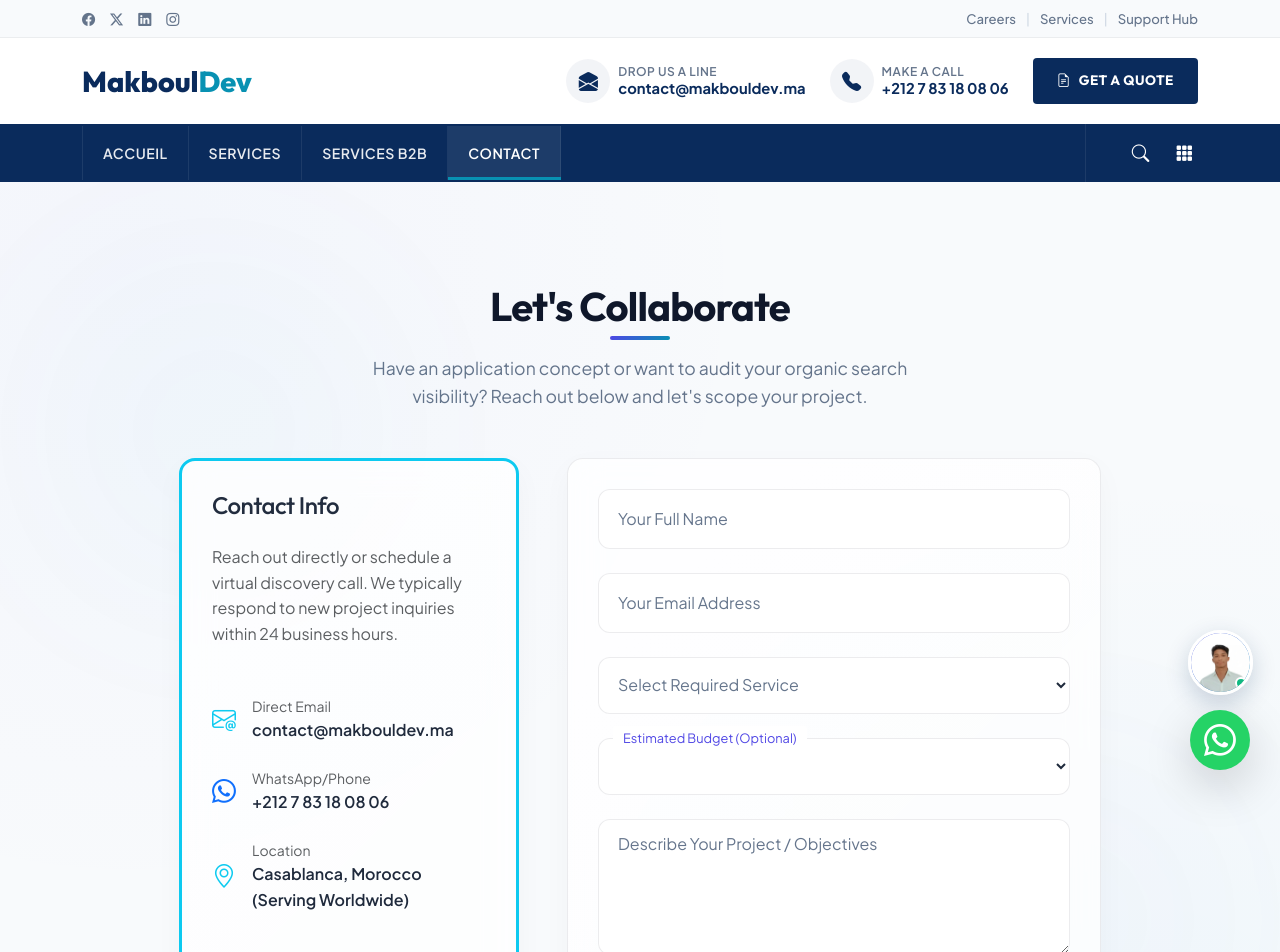
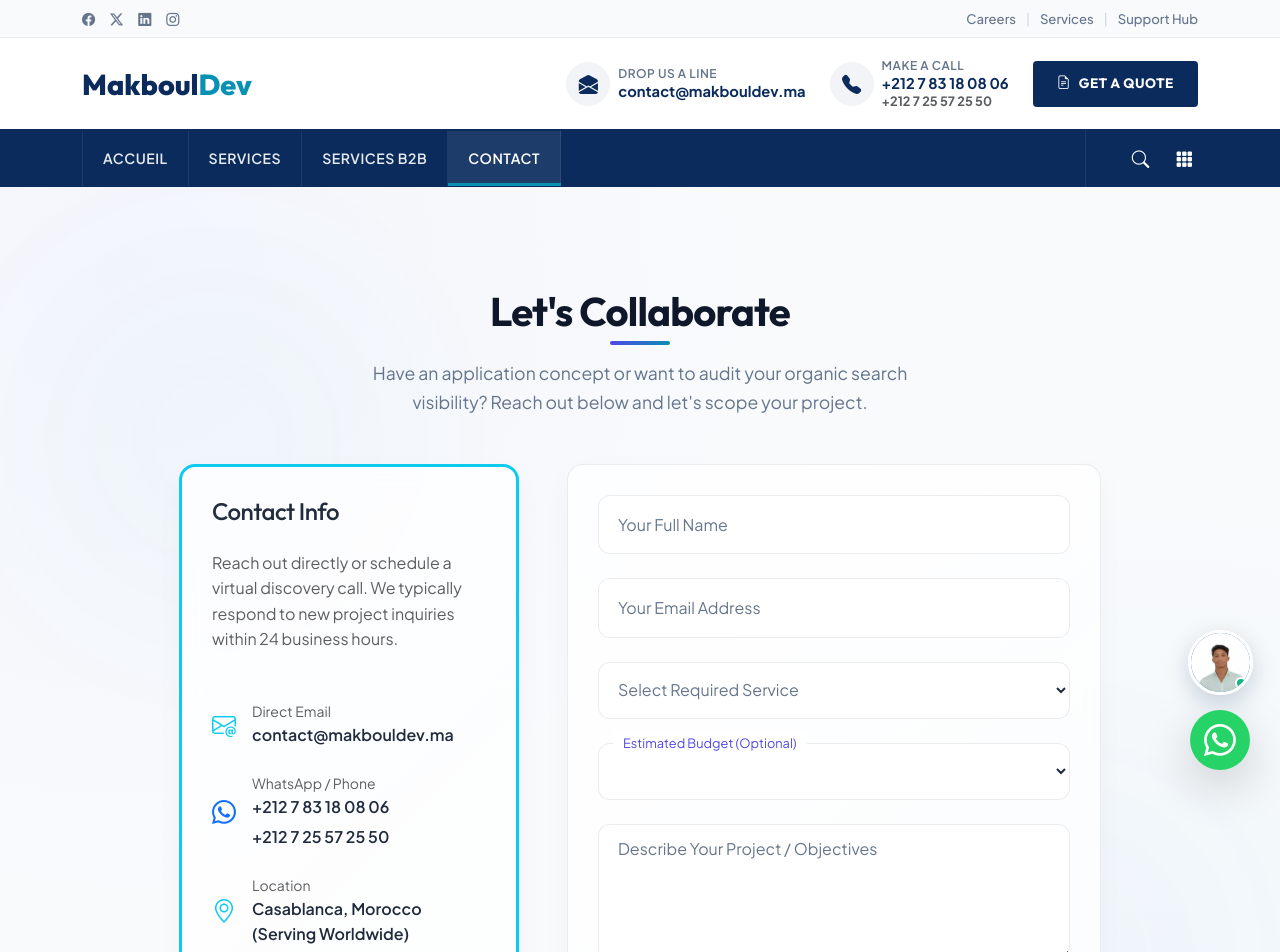
Before and after one commit to makbouldev/makbouldev, a React (Vite) app: page /#/contact in a window 1280 px wide. Shown: the top 952 px of the page. Built offline with nearby package versions, Linux system fonts and the light colour scheme.

Commit message:
Add second phone number +212725572550 across the site

```diff
--- a/src/components/Contact.jsx
+++ b/src/components/Contact.jsx
@@ -116,10 +116,15 @@ const Contact = () => {
               <div className="d-flex align-items-center gap-3 mb-4">
                 <div className="fs-4 text-primary"><i className="bi bi-whatsapp"></i></div>
                 <div>
-                  <div className="text-muted small">WhatsApp/Phone</div>
-                  <a href="https://wa.me/212783180806" target="_blank" rel="noreferrer" className="text-light text-decoration-none fw-semibold">
-                    +212 7 83 18 08 06
-                  </a>
+                  <div className="text-muted small">WhatsApp / Phone</div>
+                  <div className="d-flex flex-column gap-1">
+                    <a href="https://wa.me/212783180806" target="_blank" rel="noreferrer" className="text-light text-decoration-none fw-semibold">
+                      +212 7 83 18 08 06
+                    </a>
+                    <a href="https://wa.me/212725572550" target="_blank" rel="noreferrer" className="text-light text-decoration-none fw-semibold">
+                      +212 7 25 57 25 50
+                    </a>
+                  </div>
                 </div>
               </div>
 
--- a/src/components/Hero.jsx
+++ b/src/components/Hero.jsx
@@ -267,6 +267,9 @@ const Hero = () => {
                 </Link>
                 <a href="tel:+212783180806" className="btn-hero-outline d-flex align-items-center gap-2">
                   <i className="bi bi-telephone-fill"></i> APPELER LE +212 7 83 18 08 06
+                </a>
+                <a href="tel:+212725572550" className="btn-hero-outline d-flex align-items-center gap-2">
+                  <i className="bi bi-telephone-fill"></i> +212 7 25 57 25 50
                 </a>
               </div>
             </div>
--- a/src/components/Navbar.jsx
+++ b/src/components/Navbar.jsx
@@ -76,6 +76,7 @@ const Navbar = () => {
               <div className="info-text">
                 <span className="info-label">Make a call</span>
                 <a href="tel:+212783180806" className="info-value">+212 7 83 18 08 06</a>
+                <a href="tel:+212725572550" className="info-value small text-muted" style={{ fontSize: '0.8rem' }}>+212 7 25 57 25 50</a>
               </div>
             </div>
 
@@ -177,9 +178,12 @@ const Navbar = () => {
                 <i className="bi bi-envelope-open-fill text-primary-agency"></i>
                 <a href="mailto:contact@makbouldev.ma">contact@makbouldev.ma</a>
               </div>
-              <div className="drawer-contact-item d-flex align-items-center gap-2 mb-3">
+              <div className="drawer-contact-item d-flex align-items-center gap-2 mb-1">
                 <i className="bi bi-telephone-fill text-primary-agency"></i>
                 <a href="tel:+212783180806">+212 7 83 18 08 06</a>
+              </div>
+              <div className="drawer-contact-item d-flex align-items-center gap-2 mb-3 ms-4">
+                <a href="tel:+212725572550" className="text-muted small">+212 7 25 57 25 50</a>
               </div>
               <Link to="/contact" className="btn-agency-cta w-100 text-center py-2" onClick={closeMenu}>
                 <i className="bi bi-file-earmark-text"></i> GET A QUOTE
```
